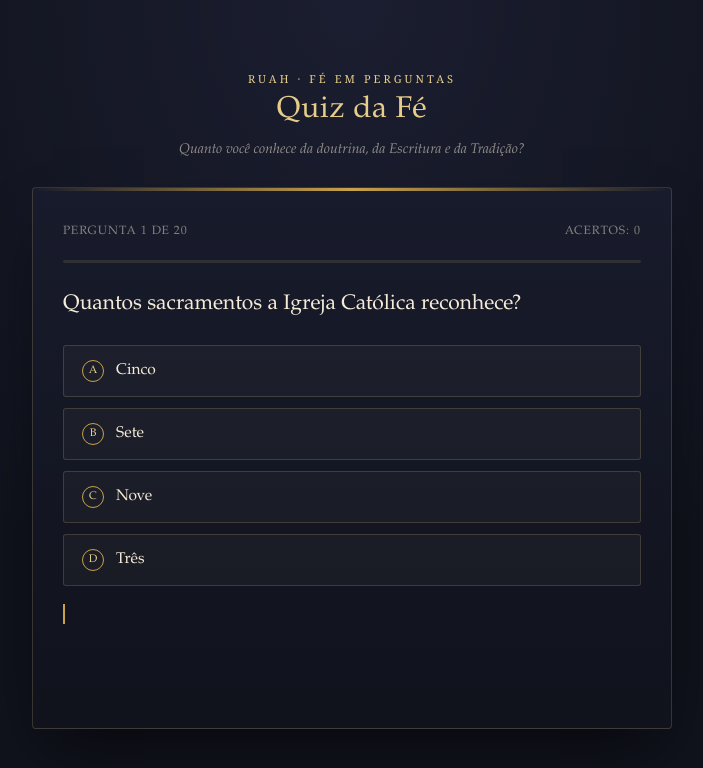
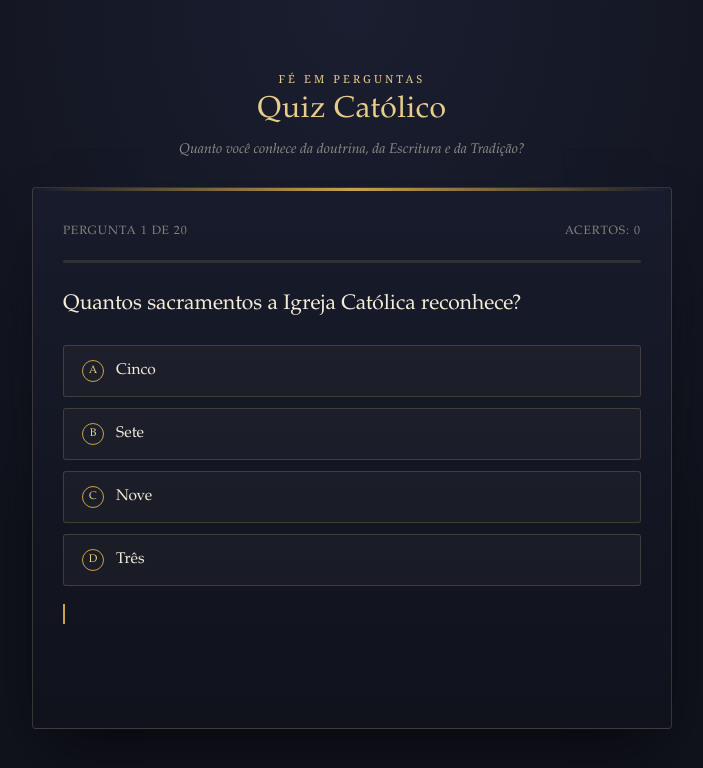
Before and after one commit to LordTheKing33/Quiz, a plain HTML site: page index.html in a window 1280 px wide. Shown: the whole page, without its empty margins (288-991 px from the left). Drawn offline with Linux system fonts and the light colour scheme.

Commit message:
Update title and headings for quiz page

```diff
--- a/index.html
+++ b/index.html
@@ -3,7 +3,7 @@
 <head>
 <meta charset="UTF-8">
 <meta name="viewport" content="width=device-width, initial-scale=1.0">
-<title>Quiz da Fé — Perguntas Católicas</title>
+<title>Quiz Católico</title>
 <style>
   :root{
     --ink: #10121c;
@@ -246,8 +246,8 @@
 <body>
 
 <div class="app">
-  <div class="eyebrow">RUAH · Fé em Perguntas</div>
-  <h1>Quiz da Fé</h1>
+  <div class="eyebrow">Fé em Perguntas</div>
+  <h1>Quiz Católico</h1>
   <p class="subtitle">Quanto você conhece da doutrina, da Escritura e da Tradição?</p>
 
   <div class="card">
```
